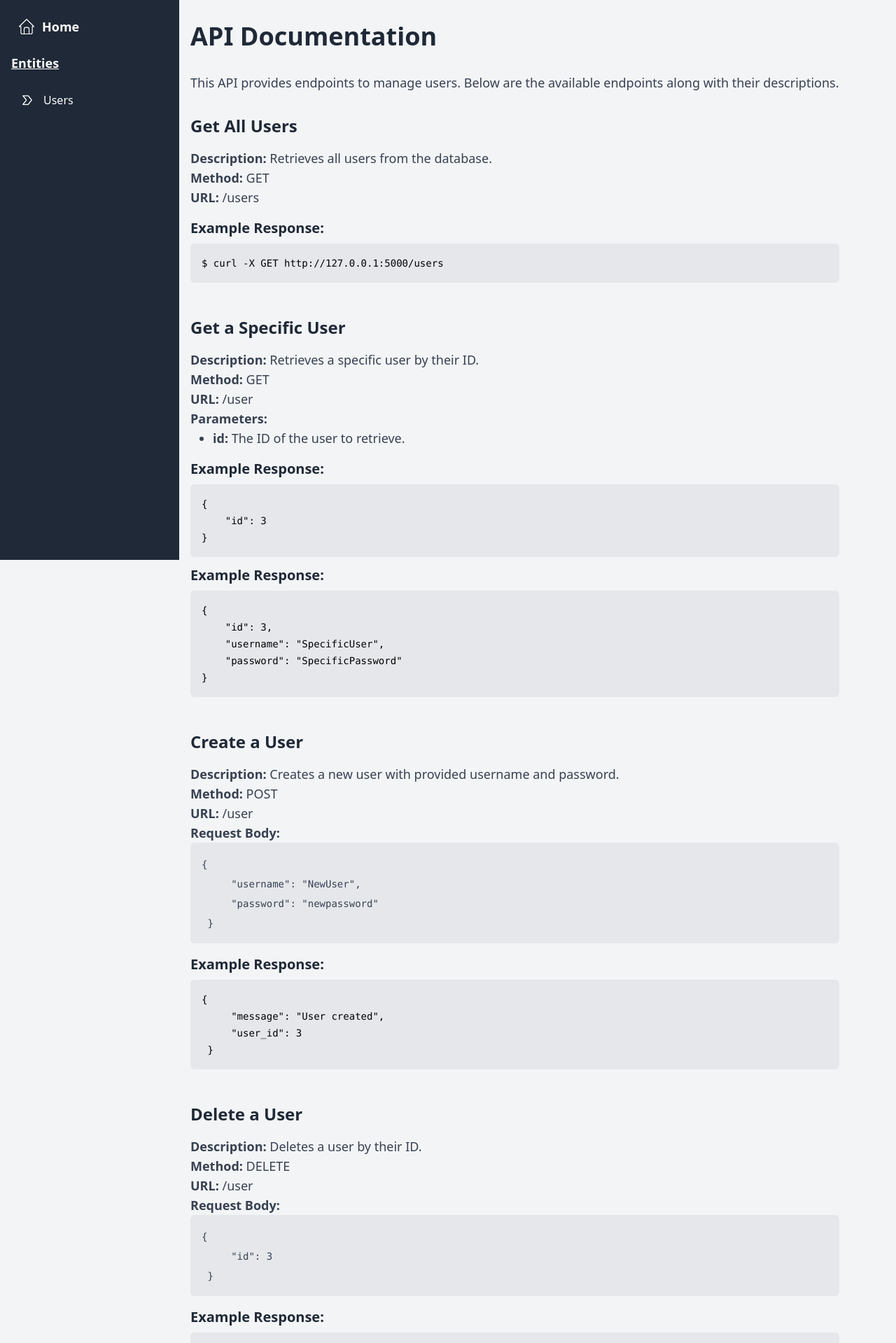
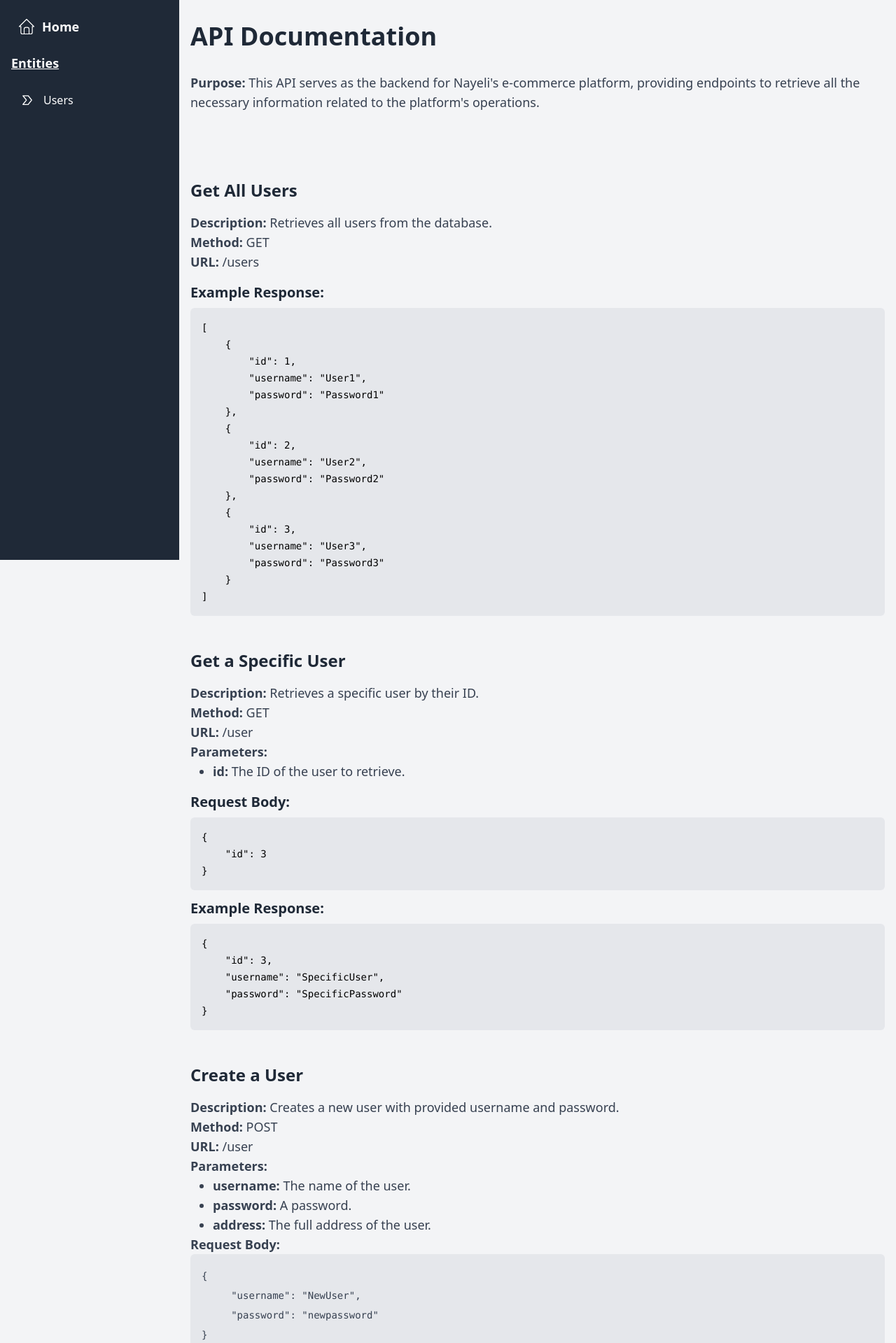
Before and after one commit to nandopiles/nayeli, a Flask app: page / in a window 1280 px wide. Shown: the top 1919 px of the page at 70% size. Run offline with Flask 3, Linux system fonts and the light colour scheme.

Commit message:
documentation updated

```diff
--- a/api/app/templates/documentation.html
+++ b/api/app/templates/documentation.html
@@ -12,7 +12,6 @@
     <div class="flex">
         <!-- navBar -->
         <aside class="bg-gray-800 text-white w-64 flex-shrink-0 hidden md:block fixed top-0 h-full overflow-y-auto">
-            <!-- <div class="p-4 h-full overflow-y-auto"> -->
             <div class="p-4">
                 <!-- Home -->
                 <a href="#home"
@@ -70,11 +69,12 @@
         <div class="flex1 md:ml-64">
             <div class="container mx-auto px-4 py-8">
                 <h1 id="home" class="text-4xl font-bold mb-8 text-gray-800">API Documentation</h1>
-                <div class="mb-8">
-                    <p class="text-lg text-gray-700">This API provides endpoints to manage users. Below are the
-                        available
-                        endpoints along with their descriptions.</p>
+                <div class="text-lg text-gray-700 mb-24">
+                    <p><strong>Purpose:</strong> This API serves as the backend for Nayeli's e-commerce platform,
+                        providing endpoints to retrieve all the necessary information related to the platform's
+                        operations.</p>
                 </div>
+
 
                 <!-- Users: Get all -->
                 <div class="mb-12">
@@ -85,9 +85,25 @@
                         <p><strong>URL:</strong> /users</p>
                     </div>
                     <h3 class="text-xl font-bold mb-2 text-gray-800">Example Response:</h3>
-                    <pre
-                        class="bg-gray-200 rounded-md p-4"><code class="text-sm">$ curl -X GET http://127.0.0.1:5000/users</code></pre>
+                    <pre class="bg-gray-200 rounded-md p-4"><code class="text-sm">[
+    {
+        "id": 1,
+        "username": "User1",
+        "password": "Password1"
+    },
+    {
+        "id": 2,
+        "username": "User2",
+        "password": "Password2"
+    },
+    {
+        "id": 3,
+        "username": "User3",
+        "password": "Password3"
+    }
+]</code></pre>
                 </div>
+
 
                 <!-- Users: get specific -->
                 <div class="mb-12">
@@ -101,7 +117,7 @@
                             <li><strong>id:</strong> The ID of the user to retrieve.</li>
                         </ul>
                     </div>
-                    <h3 class="text-xl font-bold mb-2 text-gray-800">Example Response:</h3>
+                    <h3 class="text-xl font-bold mb-2 text-gray-800">Request Body:</h3>
                     <pre class="bg-gray-200 rounded-md p-4"><code class="text-sm">{
     "id": 3
 }</code></pre>
@@ -121,6 +137,12 @@
                         <p><strong>Description:</strong> Creates a new user with provided username and password.</p>
                         <p><strong>Method:</strong> POST</p>
                         <p><strong>URL:</strong> /user</p>
+                        <p><strong>Parameters:</strong></p>
+                        <ul class="list-disc pl-8">
+                            <li><strong>username:</strong> The name of the user.</li>
+                            <li><strong>password:</strong> A password.</li>
+                            <li><strong>address:</strong> The full address of the user.</li>
+                        </ul>
                         <p><strong>Request Body:</strong></p>
                         <pre class="bg-gray-200 rounded-md p-4"><code class="text-sm">{
      "username": "NewUser",
@@ -141,6 +163,10 @@
                         <p><strong>Description:</strong> Deletes a user by their ID.</p>
                         <p><strong>Method:</strong> DELETE</p>
                         <p><strong>URL:</strong> /user</p>
+                        <p><strong>Parameters:</strong></p>
+                        <ul class="list-disc pl-8">
+                            <li><strong>id:</strong> The ID of the user to retrieve.</li>
+                        </ul>
                         <p><strong>Request Body:</strong></p>
                         <pre class="bg-gray-200 rounded-md p-4"><code class="text-sm">{
      "id": 3
```
Lines whose indentation alone changed are shown as unchanged.
